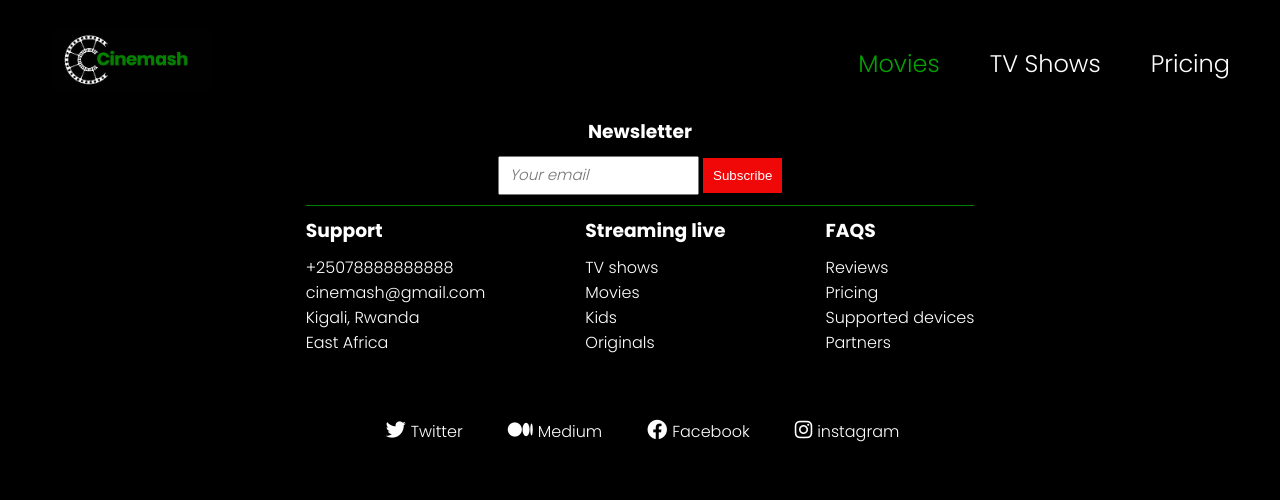
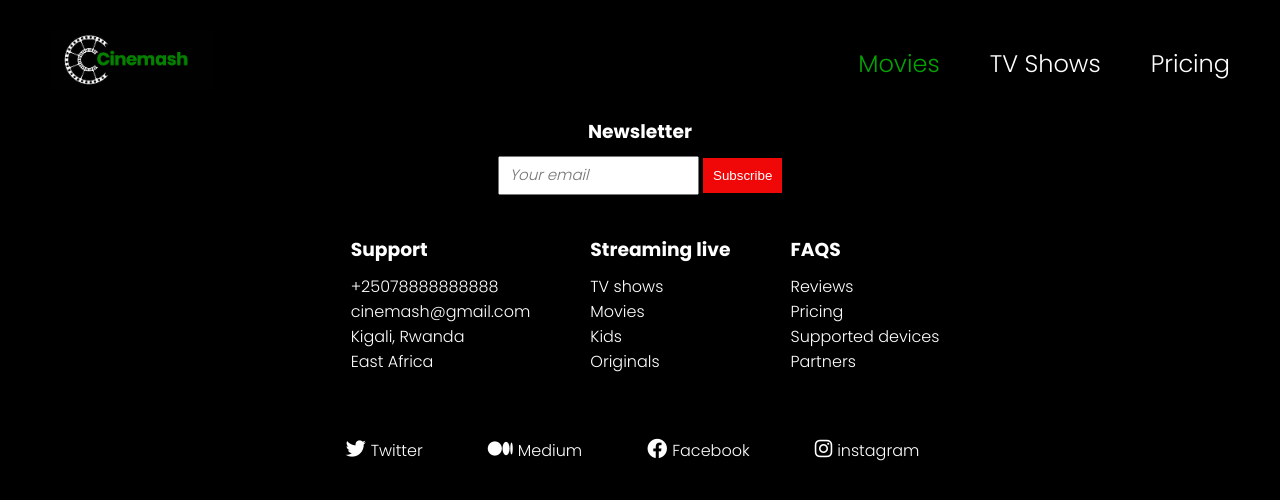
Before and after one commit to Yerimah/JS-Capstone-Project, a website built with webpack: page src/index.html in a window 1280 px wide. Built offline with nearby package versions, Linux system fonts and the light colour scheme; no server answers.

Commit message:
Modify README.md and edit stylesheet

```diff
--- a/src/style.css
+++ b/src/style.css
@@ -80,6 +80,16 @@ body {
   cursor: pointer;
 }
 
+.support-container {
+  display: flex;
+  padding: 20px 10px 0 20px;
+  gap: 60px;
+}
+
+.icon-link {
+  margin-right: 20px;
+}
+
 @media only screen and (min-width: 768px) {
   header {
     display: flex;
@@ -133,13 +143,6 @@ body {
     justify-content: center;
     align-items: center;
     gap: 10px;
-  }
-
-  .support-container {
-    display: flex;
-    border-top: 1px solid green;
-    flex-flow: wrap;
-    gap: 100px;
   }
 
   .heading {
@@ -271,13 +274,6 @@ footer {
   justify-content: center;
   align-items: center;
   gap: 10px;
-}
-
-.support-container {
-  display: flex;
-  border-top: 1px solid green;
-  flex-flow: wrap;
-  gap: 100px;
 }
 
 .heading {
@@ -567,10 +563,6 @@ input[type="submit"] {
     flex-direction: column;
   }
 
-  /* .subtitles h4 {
-    color: white;
-  } */
-
   footer {
     bottom: 0;
     left: 25%;
@@ -584,13 +576,6 @@ input[type="submit"] {
     justify-content: center;
     align-items: center;
     gap: 10px;
-  }
-
-  .support-container {
-    display: flex;
-    border-top: 1px solid green;
-    flex-flow: wrap;
-    gap: 100px;
   }
 
   .heading {
```
Also changed, not shown: README.md.
